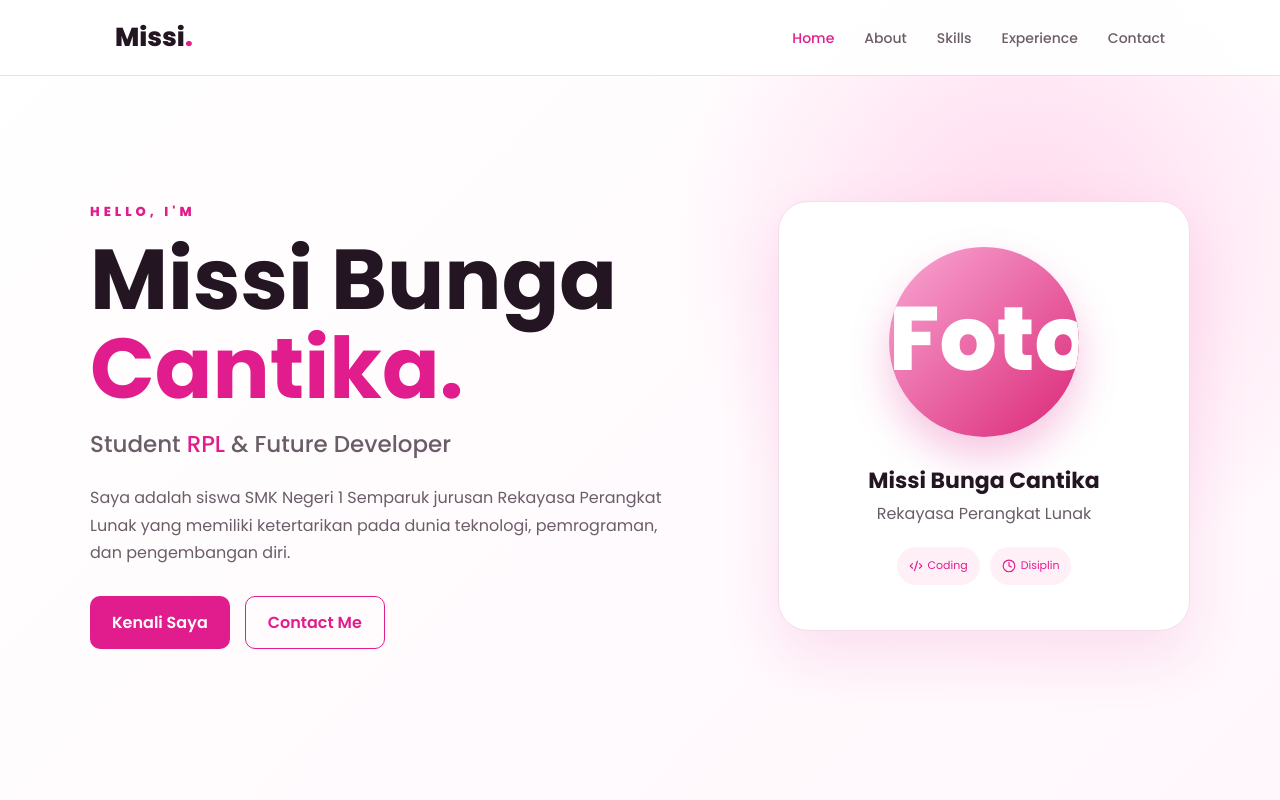
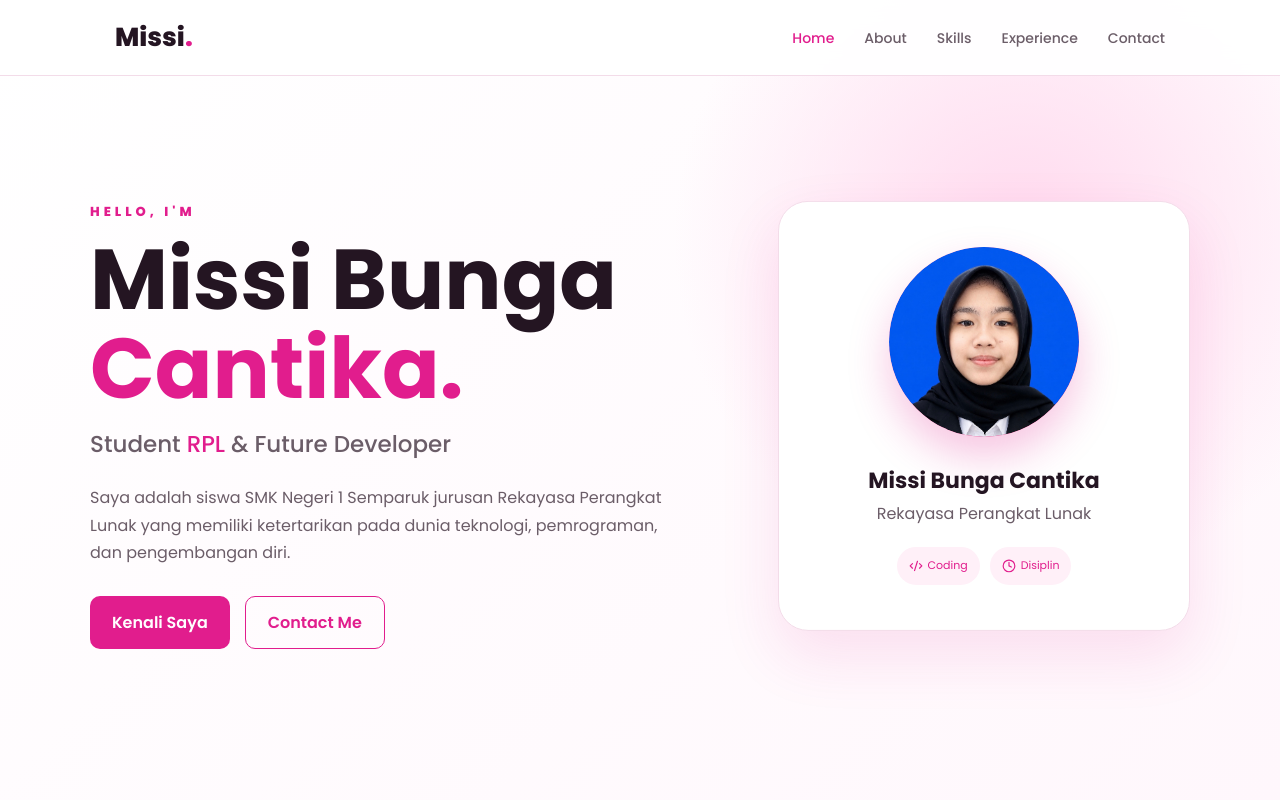
Before and after one commit to bungaaa9987-hash/missi-bunga, a plain HTML site: page index.html in a window 1280 px wide. Shown: the top 800 px of the page. Drawn offline with nearby package versions, Linux system fonts and the light colour scheme.

Commit message:
Update index.html

```diff
--- a/index.html
+++ b/index.html
@@ -88,8 +88,8 @@
 <div class="profile-card">
 
     <div class="profile-circle">
-        <img src="bunga.jpeg" alt="Foto Missi">
-    </div>
+    <img src="1DCF751F-5432-48D1-B19A-C8A9777C2F91.jpeg" alt="Foto Missi">
+</div>
 
     <h3>Missi Bunga Cantika</h3>
 
```
